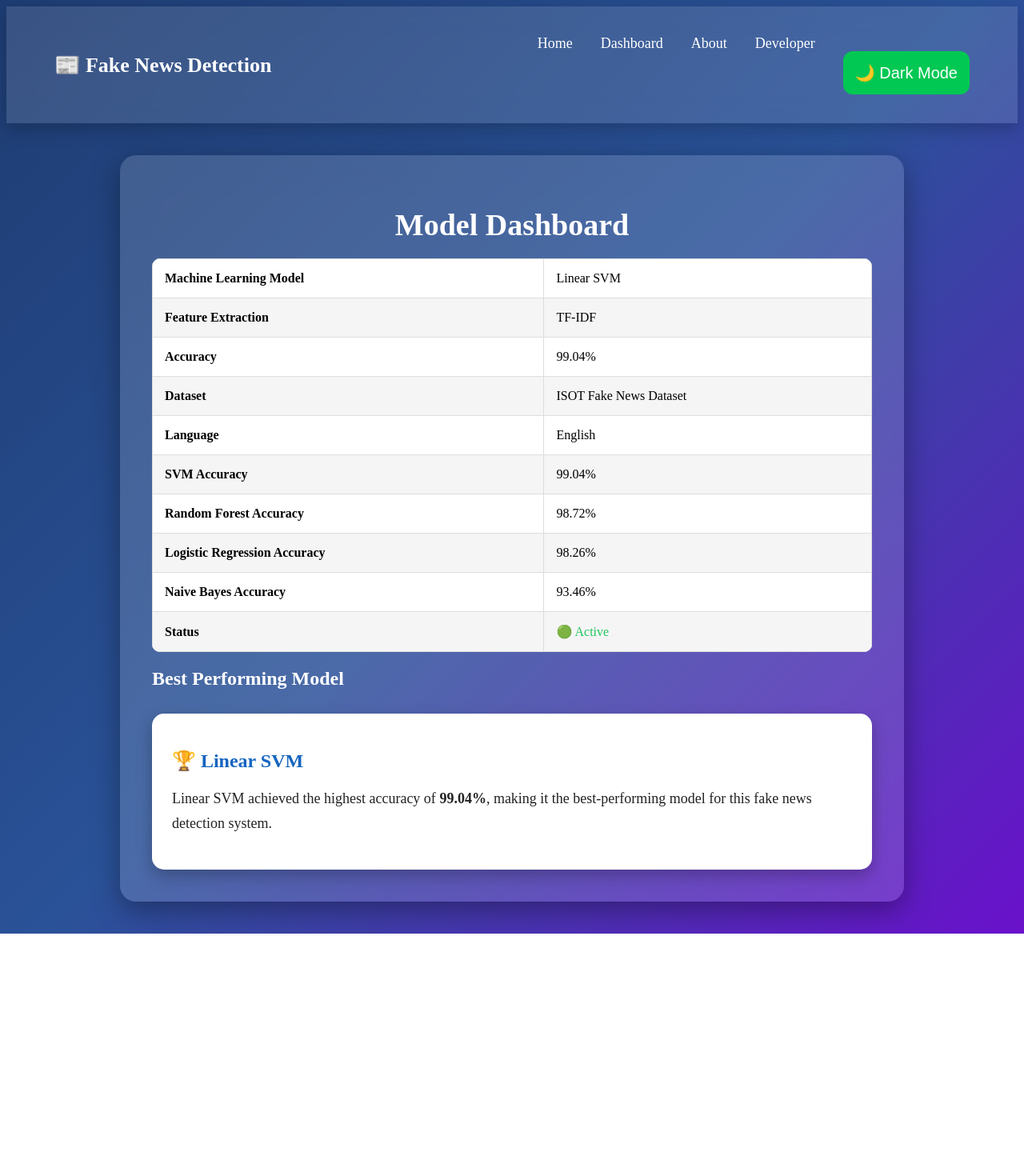
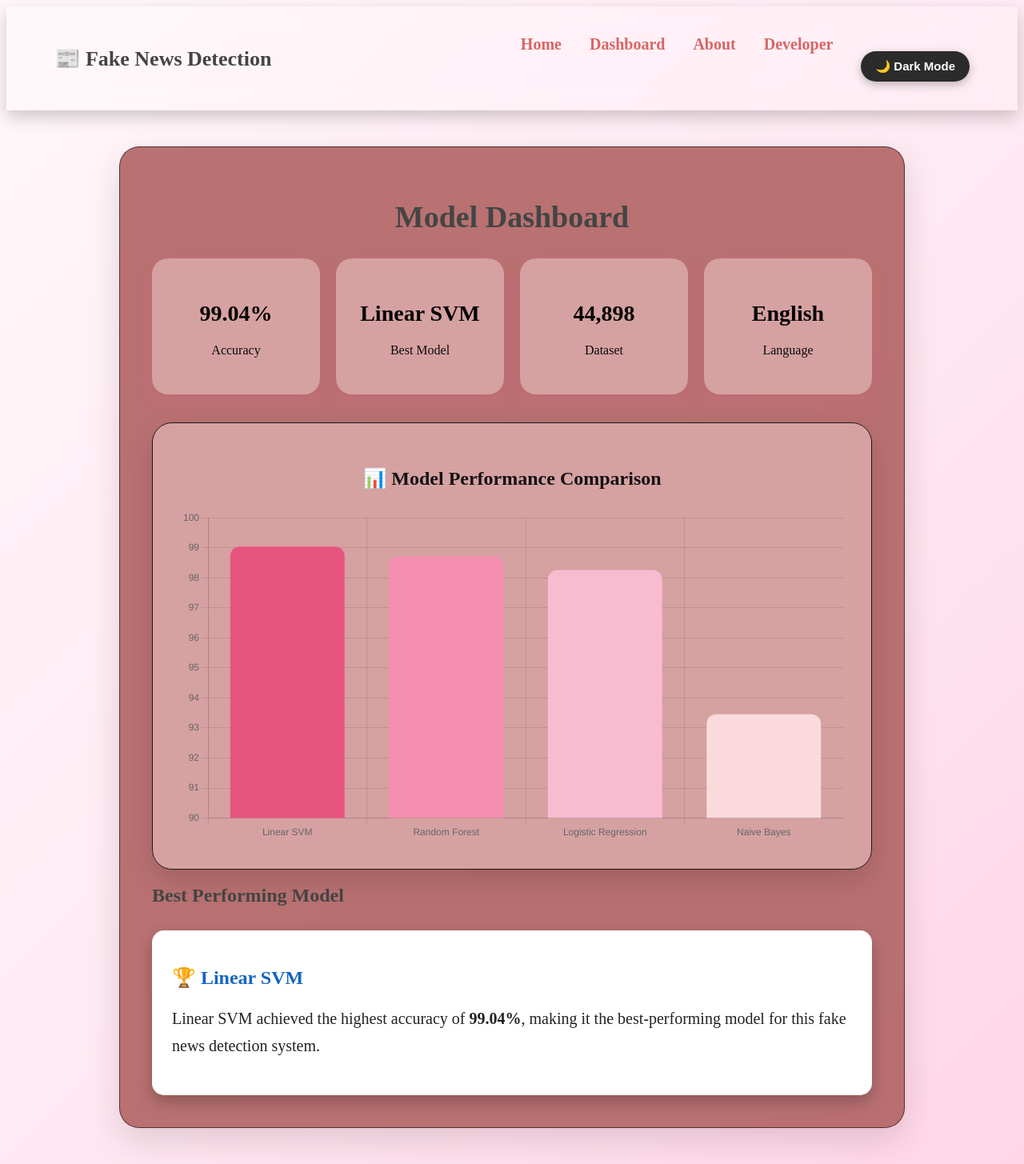
Before and after one commit to Sristikhk/fake-news-detection, a Flask app: page /dashboard in a window 1280 px wide. Shown: the whole page at 80% size. Before the commit the page ends 1167 px from the top, so only its background shows below. Run offline with Flask 3, Linux system fonts and the light colour scheme; parts of the project's set-up code (start-up, migrations or seed data) failed here and were passed over.

Commit message:
Update dashboard design

```diff
--- a/app.py
+++ b/app.py
@@ -1,5 +1,9 @@
 from flask import Flask, render_template, request
 import joblib
+import os
+
+print("Running from:", os.getcwd())
+
 import re
 import nltk
 import spacy
--- a/static/style.css
+++ b/static/style.css
@@ -1,3 +1,4 @@
+
 {
     margin:0;
     padding:0;
@@ -7,11 +8,18 @@
 
 body{
 
-    background:linear-gradient(135deg,#1e3c72,#2a5298,#6a11cb);
+    background:linear-gradient(
+        135deg,
+        #FFF8FB,
+        #FFEAF3,
+        #FFD6E7
+    );
 
     min-height:100vh;
 
-    color:white;
+    color:#444;
+
+    transition:.4s;
 
 }
 
@@ -55,11 +63,13 @@ nav ul{
 
 nav ul li a{
 
+    color:#d86565;
+
+    font-size:20px;
+
+    font-weight:600;
+
     text-decoration:none;
-
-    color:white;
-
-    font-size:18px;
 
     transition:.3s;
 
@@ -67,7 +77,13 @@ nav ul li a{
 
 nav ul li a:hover{
 
-    color:#FFD54F;
+    color:#cec3c6;
+
+}
+
+nav ul li a:hover{
+
+    color:#c41529;
 
 }
 
@@ -79,20 +95,21 @@ nav ul li a:hover{
 
     max-width:900px;
 
-    margin:40px auto;
+    margin:45px auto;
 
     padding:40px;
 
-    background:rgba(255,255,255,.15);
+    background:rgba(180, 102, 102, 0.92);
 
-    backdrop-filter:blur(20px);
+    border-radius:25px;
 
-    border-radius:20px;
+    box-shadow:0 15px 40px rgba(51, 26, 34, 0.15);
 
-    box-shadow:0 10px 35px rgba(0,0,0,.35);
+    backdrop-filter:blur(10px);
+
+    border:1px solid rgba(17, 8, 8, 0.6);
 
 }
-
 /* Headings */
 
 h1{
@@ -107,7 +124,7 @@ h1{
 
 p{
 
-    font-size:18px;
+    font-size:20px;
 
     line-height:1.7;
 
@@ -119,21 +136,32 @@ textarea{
 
     width:100%;
 
-    margin-top:25px;
+    height:250px;
 
-    padding:18px;
-
-    border:none;
+    padding:15px;
 
     border-radius:15px;
 
-    resize:none;
-
     font-size:17px;
 
-    outline:none;
+    border:2px solid #290c15;;
+
+    background:rgb(241, 234, 234);
+
+    color:#7e4242;
+
+
 
 }
+
+textarea::placeholder{
+
+    color:#312020;
+
+    opacity:1;
+
+}
+
 
 /* Button */
 
@@ -149,9 +177,9 @@ button{
 
     border-radius:12px;
 
-    background:#00C853;
+    background:#743030;
 
-    color:white;
+    color:rgb(247, 242, 242);
 
     font-size:20px;
 
@@ -163,7 +191,7 @@ button{
 
 button:hover{
 
-    background:#00E676;
+    background:#6e3b3d;
 
     transform:scale(1.02);
 
@@ -205,7 +233,7 @@ table{
 
     margin-top:20px;
 
-    background:white;
+    background:rgb(134, 73, 73);
 
     color:black;
 
@@ -217,7 +245,7 @@ table{
 
 table td{
 
-    border:1px solid #ddd;
+    border:1px solid #0c0b0b;
 
     padding:15px;
 
@@ -225,7 +253,7 @@ table td{
 
 table tr:nth-child(even){
 
-    background:#f5f5f5;
+    background:#c49c9c;
 
 }
 
@@ -427,10 +455,6 @@ table:hover{
 }
 /* ===== Professional Dark Mode ===== */
 
-body{
-    transition:0.4s;
-}
-
 .container,
 nav,
 footer,
@@ -560,14 +584,193 @@ button{
 
 #resetBtn{
 
-    background:#ef4444;
+   margin-top:20px;
+
+    width:100%;
+
+    padding:15px;
+
+    border:none;
+
+    border-radius:12px;
+
+    background:#811a1a;
+
+    color:rgb(247, 242, 242);
+
+    font-size:20px;
+
+    cursor:pointer;
+
+    transition:.3s;
+}
+
+#resetBtn:hover{
+
+    background:#6e3b3d;
 
     color:white;
 
 }
 
-#resetBtn:hover{
+.dark-toggle{
 
-    background:#dc2626;
+    background:linear-gradient(
+        135deg,
+        #1F1F1F,
+        #3A3A3A
+    );
+
+    color:white;
+
+    border:none;
+
+    border-radius:50px;
+
+    padding:10px 18px;
+
+    box-shadow:0 6px 15px rgba(0,0,0,.25);
+
+    cursor:pointer;
+
+    transition:.3s;
 
 }
+
+.dark-toggle:hover{
+
+    transform:translateY(-2px);
+
+    background:linear-gradient(
+        135deg,
+        #111,
+        #555
+    );
+
+}
+
+/* Dark Mode Button */
+
+#darkModeBtn{
+
+    background:#2B2B2B;
+
+    color:#ffffff;
+
+    border:none;
+
+    padding:10px 18px;
+
+    border-radius:30px;
+
+    font-size:15px;
+
+    font-weight:600;
+
+    cursor:pointer;
+
+    transition:0.3s;
+
+    box-shadow:0 4px 12px rgba(0,0,0,.25);
+
+}
+
+#darkModeBtn:hover{
+
+    background:#444444;
+
+    transform:translateY(-2px);
+
+}
+
+.chart-card{
+
+    background:#d6a1a1;
+
+    border-radius:25px;
+
+    padding:35px;
+
+    margin-top:35px;
+
+    box-shadow:0 15px 35px rgba(29, 10, 17, 0.15);
+
+    border:1px solid #1b1719;
+
+}
+
+.chart-card h2{
+
+    text-align:center;
+
+    color:#141213;
+
+    margin-bottom:25px;
+
+}
+
+/* Info Cards */
+
+.info-cards{
+
+    display:grid;
+
+    grid-template-columns:repeat(4,1fr);
+
+    gap:20px;
+
+    margin:30px 0;
+
+}
+
+.info-card{
+
+    background:#d6a1a1;
+
+    padding:25px;
+
+    border-radius:20px;
+
+    text-align:center;
+
+    box-shadow:0 10px 25px rgba(231,84,128,.15);
+
+    transition:.3s;
+
+}
+
+.info-card:hover{
+
+    transform:translateY(-6px);
+
+}
+
+.info-card h3{
+
+    color:#050505;
+
+    font-size:28px;
+
+    margin-bottom:8px;
+
+}
+
+.info-card p{
+
+    color:#0c0b0b;
+
+    font-size:16px;
+
+}
+
+#accuracyChart{
+
+    max-height:420px;
+
+}
+
+#accuracyChart{
+
+    max-height:420px;
+
+}
--- a/templates/dashboard.html
+++ b/templates/dashboard.html
@@ -43,59 +43,38 @@ href="{{ url_for('static', filename='style.css') }}">
 
 <h1>Model Dashboard</h1>
 
-<table>
+<div class="info-cards">
 
-<tr>
-<td><strong>Machine Learning Model</strong></td>
-<td>Linear SVM</td>
-</tr>
+    <div class="info-card">
+        <h3>99.04%</h3>
+        <p>Accuracy</p>
+    </div>
 
-<tr>
-<td><strong>Feature Extraction</strong></td>
-<td>TF-IDF</td>
-</tr>
+ <div class="info-card">
+        <h3>Linear SVM</h3>
+        <p>Best Model</p>
+    </div>
 
-<tr>
-<td><strong>Accuracy</strong></td>
-<td>99.04%</td>
-</tr>
+    <div class="info-card">
+        <h3>44,898</h3>
+        <p>Dataset</p>
+    </div>
 
-<tr>
-<td><strong>Dataset</strong></td>
-<td>ISOT Fake News Dataset</td>
-</tr>
+    <div class="info-card">
+        <h3>English</h3>
+        <p>Language</p>
+    </div>
 
-<tr>
-<td><strong>Language</strong></td>
-<td>English</td>
-</tr>
+</div>
 
-<tr>
-    <td><strong>SVM Accuracy</strong></td>
-    <td>99.04%</td>
-</tr>
+<div class="chart-card">
 
-<tr>
-    <td><strong>Random Forest Accuracy</strong></td>
-    <td>98.72%</td>
-</tr>
+    <h2>📊 Model Performance Comparison</h2>
 
-<tr>
-    <td><strong>Logistic Regression Accuracy</strong></td>
-    <td>98.26%</td>
-</tr>
+    <canvas id="accuracyChart"></canvas>
 
-<tr>
-    <td><strong>Naive Bayes Accuracy</strong></td>
-    <td>93.46%</td>
-<tr>
-    <td><strong>Status</strong></td>
-    <td>
-        <span style="color:#22c55e;">🟢 Active</span>
-    </td>
-</tr>
+</div>
 
-</table>
 <h2>Best Performing Model</h2>
 
 <div class="result">
@@ -136,6 +115,222 @@ darkBtn.addEventListener("click", function(){
 });
 </script>
 
+<script src="https://cdn.jsdelivr.net/npm/chart.js"></script>
+
+<script>
+
+const ctx = document.getElementById("accuracyChart");
+
+new Chart(ctx,{
+
+    type:"bar",
+
+    data:{
+
+        labels:[
+            "Linear SVM",
+            "Random Forest",
+            "Logistic Regression",
+            "Naive Bayes"
+        ],
+
+        datasets:[{
+
+            label:"Accuracy (%)",
+
+            data:[
+                99.04,
+                98.72,
+                98.26,
+                93.46
+            ],
+
+            backgroundColor:[
+                "#E75480",
+                "#F48FB1",
+                "#F8BBD0",
+                "#FADADD"
+            ],
+
+            borderRadius:12
+
+        }]
+
+    },
+
+    options:{
+
+        responsive:true,
+
+        plugins:{
+            legend:{
+                display:false
+            }
+        },
+
+        scales:{
+
+            y:{
+
+                min:90,
+
+                max:100
+
+            }
+
+        }
+
+    }
+
+});
+
+</script>
+
+<script>
+
+const ctx = document.getElementById("accuracyChart");
+
+new Chart(ctx, {
+
+    type: "bar",
+
+    data: {
+
+        labels: [
+            "Linear SVM",
+            "Random Forest",
+            "Logistic Regression",
+            "Naive Bayes"
+        ],
+
+        datasets: [{
+
+            label: "Accuracy (%)",
+
+            data: [99.04, 98.72, 98.26, 93.46],
+
+            backgroundColor: [
+
+                "#D6336C",
+                "#E75480",
+                "#F48FB1",
+                "#F8BBD0"
+
+            ],
+
+            borderColor: [
+
+                "#C2185B",
+                "#D6336C",
+                "#E75480",
+                "#F48FB1"
+
+            ],
+
+            borderWidth: 2,
+
+            borderRadius: 15,
+
+            borderSkipped: false,
+
+            barThickness: 55
+
+        }]
+
+    },
+
+    options: {
+
+        responsive: true,
+
+        animation: {
+
+            duration: 1800,
+
+            easing: "easeOutBounce"
+
+        },
+
+        plugins: {
+
+            legend: {
+
+                display: false
+
+            },
+
+            title: {
+
+                display: true,
+
+                text: "Machine Learning Model Accuracy",
+
+                color: "#D6336C",
+
+                font: {
+
+                    size: 22,
+
+                    weight: "bold"
+
+                }
+
+            }
+
+        },
+
+        scales: {
+
+            y: {
+
+                min: 90,
+
+                max: 100,
+
+                ticks: {
+
+                    color: "#666"
+
+                },
+
+                grid: {
+
+                    color: "#F4D7E3"
+
+                }
+
+            },
+
+            x: {
+
+                ticks: {
+
+                    color: "#555",
+
+                    font: {
+
+                        weight: "bold"
+
+                    }
+
+                },
+
+                grid: {
+
+                    display: false
+
+                }
+
+            }
+
+        }
+
+    }
+
+});
+
+</script>
+
 </body>
 
 </html>
```
Also changed, not shown: templates/index.html (+10 -5 lines).
